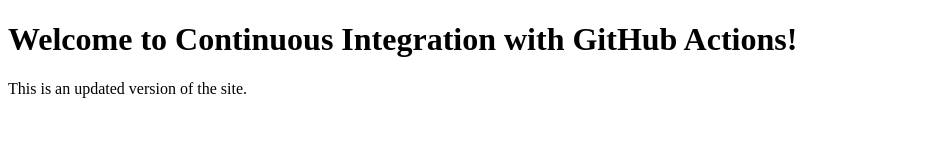
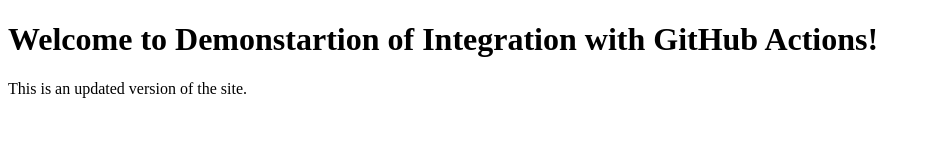
Before and after one commit to AhmadMahi/devops-demo, a plain HTML site: page index.html in a window 1280 px wide. Shown: the whole page, without its empty margins (0-931 px from the left). Drawn offline with Linux system fonts and the light colour scheme.

```diff
--- a/index.html
+++ b/index.html
@@ -4,7 +4,7 @@
     <title>DevOps Demo</title>
 </head>
 <body>
-    <h1>Welcome to Continuous Integration with GitHub Actions!</h1>
+    <h1>Welcome to Demonstartion of Integration with GitHub Actions!</h1>
     <p>This is an updated version of the site.</p>
 
 </body>
```
